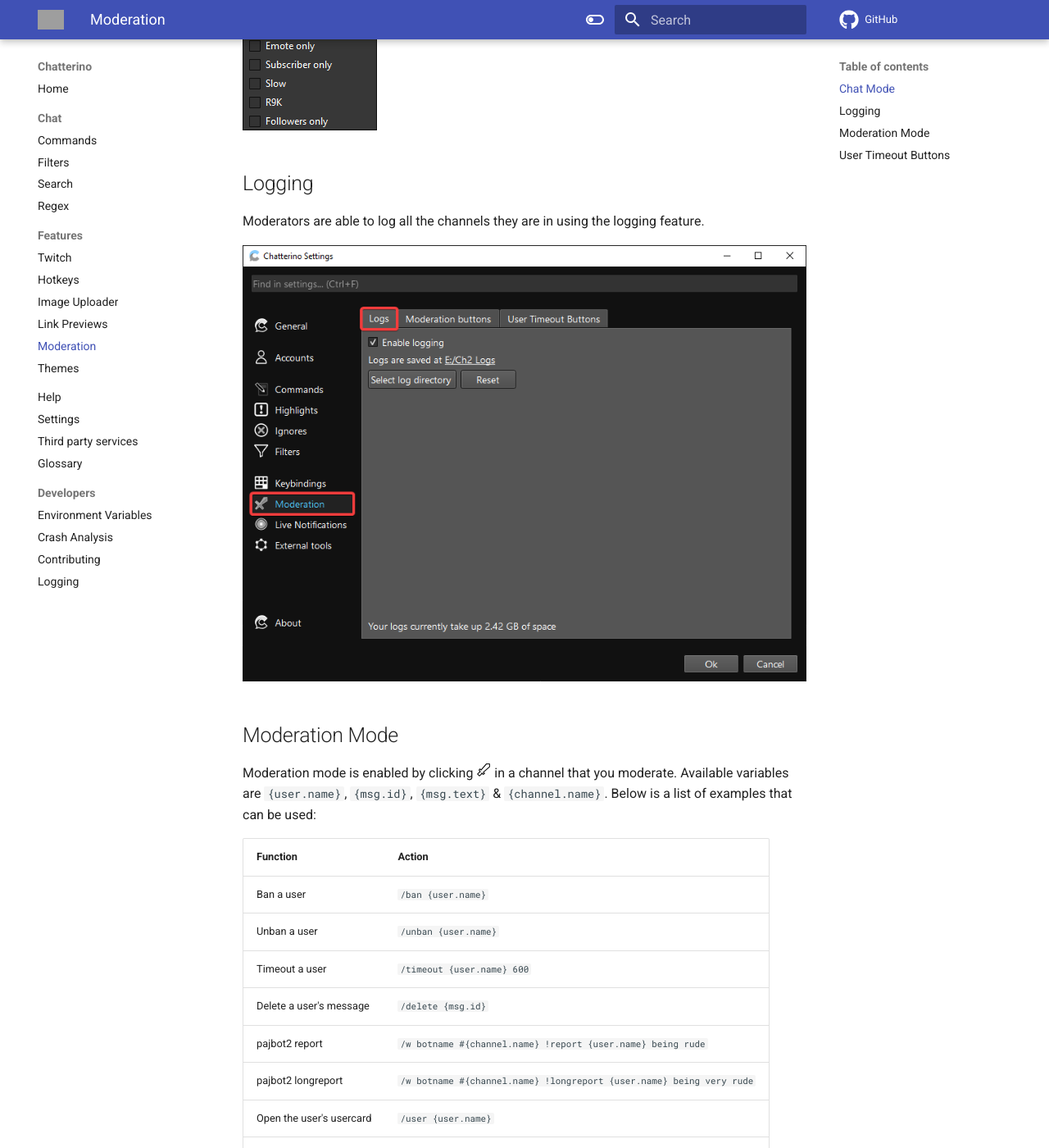
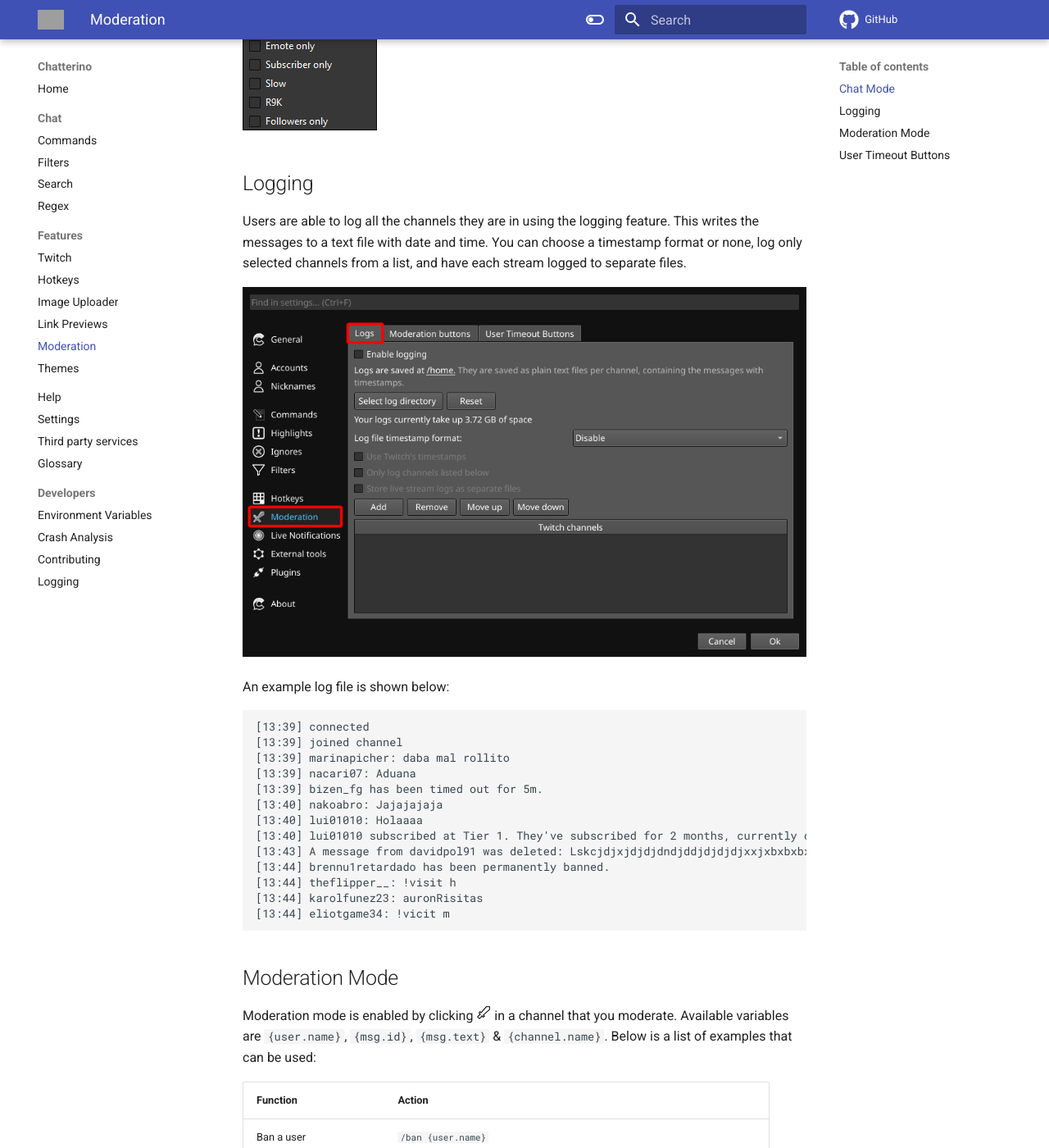
Before and after one commit to Chatterino/wiki, an MkDocs documentation site: the page built from docs/Moderation.md, in a window 1280 px wide and 1400 px high, scrolled down 446 px. Shown: the whole window at 82% size. Built offline with MkDocs 1.6.1 and Material for MkDocs 9.7.7, drawn with Linux system fonts in a browser that asks for light colours; comment, search, counter and statistics services are not loaded; grey boxes are pictures that could not be loaded.

Commit message:
feat: improve the description of the logging feature in moderation (#467)
Reviewed-by: Felanbird <41973452+Felanbird@users.noreply.github.com>
Reviewed-by: Rasmus Karlsson <rasmus.karlsson@pajlada.com>

````diff
--- a/docs/Moderation.md
+++ b/docs/Moderation.md
@@ -12,9 +12,27 @@
 
 ## Logging
 
-Moderators are able to log all the channels they are in using the logging feature.
+Users are able to log all the channels they are in using the logging feature. This writes the messages to a text file with date and time. You can choose a timestamp format or none, log only selected channels from a list, and have each stream logged to separate files.
 
 ![Logging](./images/moderation/logging.png)
+
+An example log file is shown below:
+
+```
+[13:39] connected
+[13:39] joined channel
+[13:39] marinapicher: daba mal rollito
+[13:39] nacari07: Aduana
+[13:39] bizen_fg has been timed out for 5m.
+[13:40] nakoabro: Jajajajaja
+[13:40] lui01010: Holaaaa
+[13:40] lui01010 subscribed at Tier 1. They've subscribed for 2 months, currently on a 1 month streak!
+[13:43] A message from davidpol91 was deleted: Lskcjdjxjdjdjdndjddjdjdjdjxxjxbxbxbxbxbx
+[13:44] brennu1retardado has been permanently banned.
+[13:44] theflipper__: !visit h
+[13:44] karolfunez23: auronRisitas
+[13:44] eliotgame34: !vicit m
+```
 
 ## Moderation Mode
 
````
Also changed, not shown: docs/images/moderation/logging.png.
